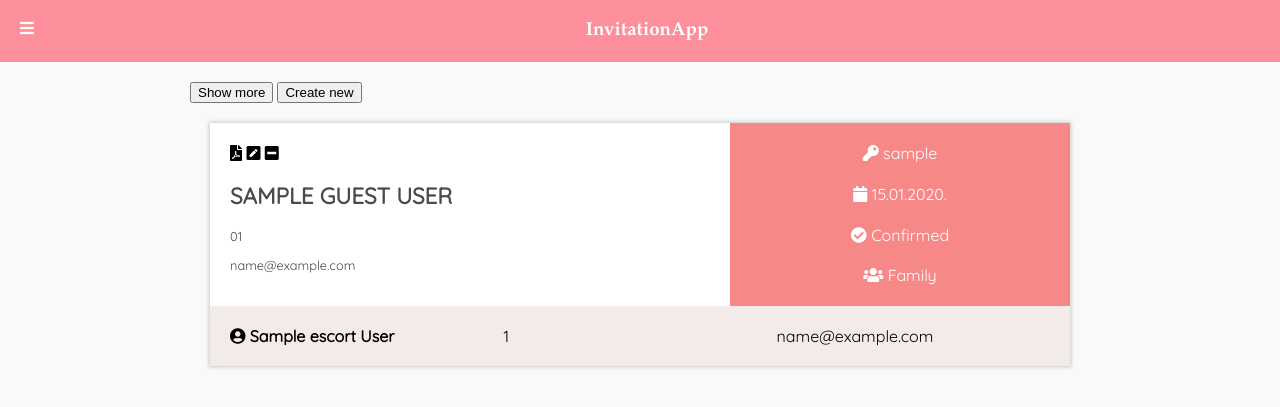
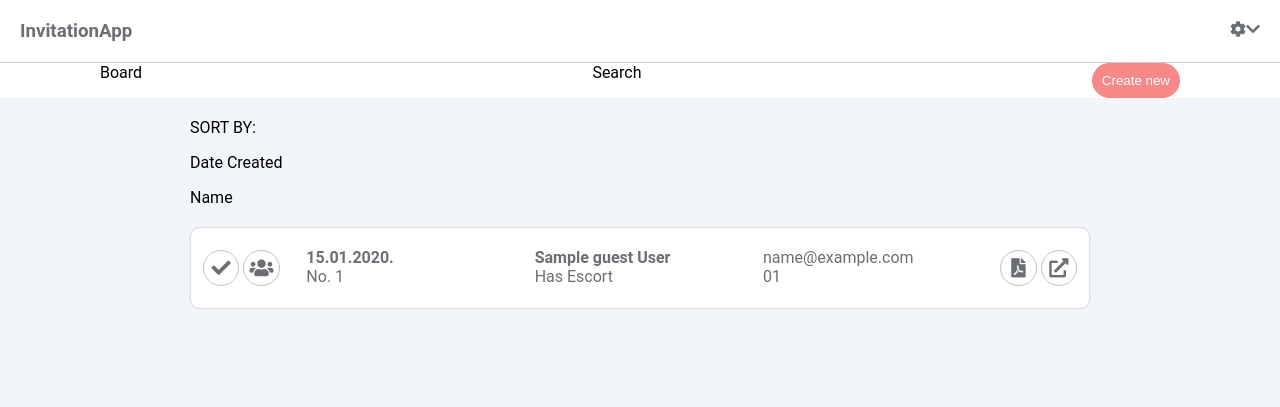
Before and after one commit to marinmaslov/django-invitation-app, a Django app: page /guests/admin/ in a window 1280 px wide. Shown: the top 407 px of the page. Run offline with Django 3.2, Linux system fonts and the light colour scheme; a user stored in the database is signed in; tables that the repository leaves empty hold one stand-in row (values such as "Sample post"); some libraries are stand-ins or nearby versions.

Commit message:
Added new design to admin page nad tried to create post request for adding new invitation and guest (failed, needs to be fixed)

```diff
--- a/invitation_app/guests/static/css/admin.css
+++ b/invitation_app/guests/static/css/admin.css
@@ -1,87 +1,103 @@
-body{
-    background:#f9f9f9;
+
+
+button {
+    background: #f78888;
+    border: none;
+    padding: 10px;
+    border-radius: 30px;
+    color: rgb(255, 255, 255);
 }
 
-section {
-    max-width:900px;
-    margin: 20px auto;
-}
-
-.invite {
-    background: #fff;
-    margin: 20px;
-    font-family:'Quicksand', sans-serif;
-    box-shadow: 0px 0px 4px 1px rgba(0,0,0,0.2);
-}
-
-.invite-container {
-    display: flex;
-    flex-direction: row;
-}
-
-.invite-controls{
-    text-align: left;
-}
-
-.invite-guest{
-    display: flex;
-    padding: 20px;
-    flex-direction: column;
-    width: 60%;
-    background: #fff;
-}
-
-.invite-guest-info{
-    color:#4e4848;
-}
-
-.invite-guest-info h2{
-    font-size:1.4em;
-    text-transform: uppercase;
-}
-
-.invite-guest-info p{
-    font-size:.8em;
-}
-
-.invite-escort-container{
-    display: flex;
-    flex-direction: column;
-}
-
-.invite-escort {
-    display:flex;
-    flex-direction: row;
-    padding:20px;
-    background: #f3eaea;
-}
-
-.invite-escort:nth-child(2n) {
-    background: #ececec;
-}
-
-.invite-escort div {
-    width: 33.33%;
-}
-
-.invite-escort p, h4 {
-    margin: 0;
+button:hover {
+    background: #de7373;
 }
 
 
 
 
-.invite .invite-info {
-    background: #f78888;
-    padding: 10px;
-    display: flex;
-    justify-content: space-around;
-    color: #fff;
-    flex-direction: column;
-    width: 40%;
-    text-align:center;
+#admin-header {
+    background: #fff;
 }
 
-.invite .invite-info p {
+#admin-header p {
+    background: #fff;
     margin: 0;
 }
+
+#admin-header .admin-header-container {
+    margin: auto 100px;
+    display: flex;
+    justify-content: space-between;
+}
+
+
+#invitations {
+    max-width:900px;
+    margin: 20px auto;
+}
+
+
+.filters {
+    margin-bottom: 20px;
+}
+
+
+
+
+
+
+.invitations-container {
+    color: #6b6e73;
+}
+
+.invitations-container .header {
+    display: flex;
+    padding: 5px 15px;
+    font-weight:bold;
+}
+
+.invitations-container .header .element{
+    width: 25%;
+}
+
+
+/* ADMIN INVITATIONS VIEW */
+.invitations-container .guest {
+    display: flex;
+    border-radius: 10px;
+    border: 1px solid #dedede;
+    box-shadow: 0 0 2px 0px rgba(0,0,0,.1);
+    background: #fff;
+    padding: 20px 10px;
+    margin-bottom: 10px;
+}
+
+.invitations-container p {
+    margin: 0;
+}
+
+.invitations-container .guest .element {
+    width:26%;
+}
+
+.invitations-container .guest .first {
+    display:flex;
+    width:12%;
+}
+
+.invitations-container .guest .last {
+    display:flex;
+    width:10%;
+    justify-content: flex-end;
+}
+
+.invitations-container .guest .element i {
+    font-size: 1.2em;
+    width: 1.4em;
+    padding: 0.2em;
+    text-align: center;
+    line-height: 1.4em;
+    border: 1px solid #c2c2c2;
+    border-radius: 50%;
+    margin: 0.1em;
+}
--- a/invitation_app/guests/static/js/admin.js
+++ b/invitation_app/guests/static/js/admin.js
@@ -1,5 +1,6 @@
+/* CREATE NEW INVITATION */
 function createNewInvitation() {
-    if(document.querySelector("section .create-invitation") == null){
+    if(document.querySelector(".create-invitation") == null){
         $.ajax({
             url: '',
             method: 'POST',
@@ -12,7 +13,7 @@ function createNewInvitation() {
                 $("#loading").fadeIn(200);
             },
             success: function (data) {
-                $("section .controls").append(data);
+                $(".invitations-container").prepend(data);
                 console.log("Successfull");
             },
             error: function () {
@@ -20,30 +21,50 @@ function createNewInvitation() {
             },
             complete: function(){
                 // spinner fadeOut
-                $("section .create-invitation").show('slow');
-
-                $(".controls .add").fadeOut();
-                $(".controls .cancel").fadeIn();
-
+                $(".create-invitation").show('slow');
                 $("#loading").fadeOut();
             }
         });
     }
     else {
-        $("section .create-invitation").show('slow');
-        $(".controls .add").fadeOut();
-        $(".controls .cancel").fadeIn();
+        $(".create-invitation").remove();
+        createNewInvitation();
     }
 }
 
+
+/* CANCLE NEW INVITATION */
 function cancelNewInvitation(){
-    $("section .create-invitation").hide('slow')
-    $(".controls .cancel").fadeOut();
-    $(".controls .add").fadeIn();
+    $(".create-invitation").hide('slow');
 }
 
+/* SUBMIT INVITATION */
+function submitInvitation() {
+    $.ajax({
+        url: '',
+        method: 'POST',
+        data: {
+            csrfmiddlewaretoken: getCSRFToken(),
+            action: 'submitInvitation'
+        },
+        beforeSend: function(){
+            // spinner fadeIn
+            $("#loading").fadeIn(200);
+        },
+        success: function (data) {
+            console.log(data + "Successfull");
+        },
+        error: function () {
+            console.log("An error has occurred!");
+        },
+        complete: function(){
+            // spinner fadeOut
+            $("#loading").fadeOut();
+        }
+    });
+}
 
-
+/* CSRF TOKEN */
 function getCSRFToken(){
     var array_cookies = document.cookie.split(";");
     for (var cookie in array_cookies){
--- a/invitation_app/guests/templates/admin/admin.html
+++ b/invitation_app/guests/templates/admin/admin.html
@@ -8,81 +8,91 @@
 <link href="https://fonts.googleapis.com/css?family=Roboto+Mono&display=swap" rel="stylesheet">
 {% endblock %}
 {% block main_content %}
-    <section>
-        <div class="controls">
-            <button>Show more</button>
+
+
+    <section id="admin-header">
+        <div class="admin-header-container">
+            <div>
+                <p>Board</p>
+            </div>
+            <div>
+                <p>Search</p>
+            </div>
+            <div>
                 <button class="add" onclick="createNewInvitation()">Create new</button>
                 <button class="cancel" style="display:none;" onclick="cancelNewInvitation()">Cancel</button>
             </div>
-        <dic class="invitations">
+        </div>
+    </section>
+
+    <section id="invitations">
+
+
+
+        <div class="filters">
+            <div>
+                <p>SORT BY:</p>
+            </div>
+            <div>
+                <p>Date Created</p>
+                <p>Name</p>
+                <p></p>
+                <p></p>
+                <p></p>
+                <p></p>
+            </div>
+        </div>
+
+
+        <div class="invitations-container">
             {% block new_invitation %}
             {% endblock %}
 
+            {% block success_message %}
+            {% endblock %}
 
-            <!-- Invite -->
+
             {% for invite in invitations %}
-                <div class="invite">
-
                 {% for guest in guests %}
                     {% if guest.invitation_id == invite.id %}
-                            <div class="invite-container">
-                                <div class="invite-guest">
-                                    <div class="invite-controls">
-                                        <i class="fas fa-file-pdf"></i>
-                                        <i class="fas fa-pen-square"></i>
-                                        <i class="fas fa-minus-square"></i>
-                                    </div>
-                                    <div class="invite-guest-info">
-                                        <h2>{{guest.name}} {{guest.surname}}</h2>
-                                        <p>{{guest.phone|format_phone_number}}</p>
-                                        <p>{{guest.email}}</p>
-                                    </div>
-                                </div>
-                                <div class="invite-info">
-                                    <p><i class="fas fa-key"></i>   {{invite.slug}}</p>
-                                    <p><i class="fas fa-calendar"></i>   {{invite.created|date:"d.m.Y."}}</p>
+                            <div class="invitation guest">
+                                <div class="element first">
                                     {% if invite.confirmed %}
-                                        <p><i class="fas fa-check-circle"></i>   Confirmed</p>
+                                        <p><i class="fas fa-check"></i></p>
                                     {% else %}
-                                        <p><i class="fas fa-exclamation-circle"></i>   Waiting</p>
+                                        <p><i class="fas fa-exclamation-circle"></i></p>
                                     {% endif %}
+
                                     {% if invite.isFamily %}
-                                        <p><i class="fas fa-users"></i>   Family</p>
+                                        <p><i class="fas fa-users"></i></p>
                                     {% else %}
-                                        <p><i class="fas fa-user"></i>   Not Family</p>
+                                        <p><i class="fas fa-user"></i></p>
                                     {% endif %}
                                 </div>
-
+                                <div class="element">
+                                    <strong>{{invite.created|date:"d.m.Y."}}</strong><br>
+                                    No. {{invite.id}}
                                 </div>
-
-                            <div class="invite-escort-container">
-                                    {% for escort in escorts %}
-                                        {% if escort.guest_id == guest.id %}
-                                            <div class="invite-escort">
-                                                <div>
-                                                    <h4><i class="fas fa-user-circle"></i> {{escort.name}} {{escort.surname}}</h4>
+                                <div class="element">
+                                    <strong>{{guest.name}} {{guest.surname}}</strong><br>
+                                    {% if guest.id|has_escort %}
+                                        Has Escort
+                                    {% else %}
+                                        Has no Escort
+                                    {% endif %}
                                 </div>
-                                                <div>
-                                                    <p>{{escort.phone}}</p>
+                                <div class="element">
+                                    {{guest.email}}<br>
+                                    {{guest.phone|format_phone_number}}
                                 </div>
-                                                <div>
-                                                    <p>{{escort.email}}</p>
+                                <div class="element last">
+                                    <p><i class="fas fa-file-pdf"></i></p>
+                                    <p><i class="fas fa-external-link-alt"></i></p>
                                 </div>
                             </div>
                     {% endif %}
                 {% endfor %}
-                                </div>
-                        {% endif %}
             {% endfor %}
-
-
-
-
-
-
-                </div>
-            {% endfor %}
-
         </div>
     <section>
 {% endblock %}
--- /dev/null
+++ b/invitation_app/guests/templates/admin/success_message.html
@@ -0,0 +1,3 @@
+{% block success_message %}
+<h2> SUCCESSFUL </h2>
+{% endblock %}
--- a/invitation_app/guests/templatetags/guests_tag_library.py
+++ b/invitation_app/guests/templatetags/guests_tag_library.py
@@ -1,7 +1,24 @@
 from django import template
+from guests.models import Escort
 register = template.Library()
 
 @register.filter
 def format_phone_number(value):
     new_value = str(value)
     return "0" + new_value[0:2] + " " + new_value[2:5] + " " + new_value[5:]
+
+@register.filter
+def first_letter(value):
+    return value[:1]
+
+@register.filter
+def has_escort(value):
+    escorts = Escort.objects.all()
+    counter = 0
+    for escort in escorts:
+        if escort.guest_id == value:
+            counter += 1
+    if counter>0:
+        return True
+    else:
+        return False
--- a/invitation_app/guests/views.py
+++ b/invitation_app/guests/views.py
@@ -2,8 +2,11 @@ from django.shortcuts import render
 from django.http import HttpResponse
 from django.views.generic import View, TemplateView
 
+from django.utils.crypto import get_random_string
+import datetime
+
 from guests.models import Invitation, Guest, Escort
-from .forms import SlugForm, NewInvitation, NewInvitationEscort
+from .forms import SlugForm, NewInvitation
 
 
 '''
@@ -70,21 +73,18 @@ class AdminView(TemplateView):
             form = NewInvitation()
             return render(request, 'admin/new_invitation.html', {'form': form})
 
-    """ def post(request):
-        if request.method == 'POST':
+        elif action == "subminInvitation":
+            print("KAKAO: "+request)
             form = NewInvitation(request.POST)
             if form.is_valid():
-                #uzmi stvari iz forme i strpaj ih u bazu (u Invitation i u Guest)
-
-                slug = form.cleaned_data['slug']
-                invitation = Invitation.objects.filter(slug=slug).first()
-                guest = Guest.objects.filter(invitation = invitation.id).first()
-                context = {
-                    'slug': invitation.slug,
-                    'created': invitation.created,
-                    'confirmed': invitation.confirmed,
-                    'isFamily': invitation.isFamily,
-                    'guest': guest
-                }
-                return render(request, 'guests/templates/invitation.html', context)
-    """
+                name = form.cleaned_data['name']
+                surname = form.cleaned_data['surname']
+                phone = form.cleaned_data['phone']
+                email = form.cleaned_data['email']
+                isFamily = form.cleaned_data['isFamily']
+                invitation = Invitation(slug=get_random_string(length=8), created=datetime.datetime.now(), confirmed=False, isFamily=isFamily)
+                print("KAKAO: "+invitation)
+                invitation.save()
+                guest = Guest(name=name, surname=surname, phone=phone, email=email, invitation_id=invitation.id)
+                guest.save()
+                return "MRKVA"
--- a/invitation_app/static/css/base.css
+++ b/invitation_app/static/css/base.css
@@ -2,6 +2,10 @@
     --main-pink: #fc8f9b;
     --white: #fff;
 
+}
+
+:focus {
+    outline: none;
 }
 
 html {
@@ -10,7 +14,8 @@ html {
 
 body {
     margin: 0;
-    font-family:Garamond;
+    font-family: "Roboto", sans-serif;
+    background:#F2F5FA;
 }
 
 #loading {
@@ -27,11 +32,27 @@ body {
 }
 
 header {
-    background: var(--main-pink);
+    background: #fff;
     display: flex;
     justify-content: space-between;
     padding: 20px;
-    color: var(--white);
+    color: #6b6e73;
+    border-bottom: 1px solid #cacaca;
+    box-shadow: 0 2px 2px -2px rgba(0, 0, 0, .2);
+}
+
+header .logo {
+    display: flex;
+    justify-content: space-between;
+}
+
+header .logo h3 {
+    margin: 0;
+}
+
+header .account {
+    display: flex;
+    justify-content: space-between;
 }
 
 /*
@@ -40,9 +61,7 @@ header .menu {
 }
 */
 
-header .name {
-    margin: 0;
-}
+
 
 /*
 header .logo {
--- a/invitation_app/templates/base.html
+++ b/invitation_app/templates/base.html
@@ -15,12 +15,14 @@
 <body>
 <div id="loading"></div>
 <header>
-    <div class="menu">
-        <i class="fas fa-bars"></i>
-    </div>
-    <h3 class="name">InvitationApp</h3>
     <div class="logo">
         <img />
+        <h3 class="name">InvitationApp</h3>
+    </div>
+    <div class="account">
+        <a><i class="fas fa-cog"></i></a>
+        <img />
+        <a><i class="fas fa-chevron-down"></i></a>
     </div>
 </header>
 
```
Also changed, not shown: invitation_app/guests/forms.py (+0 -9 lines), invitation_app/guests/templates/admin/new_invitation.html (+23 -2 lines). Lines whose indentation alone changed are shown as unchanged.
